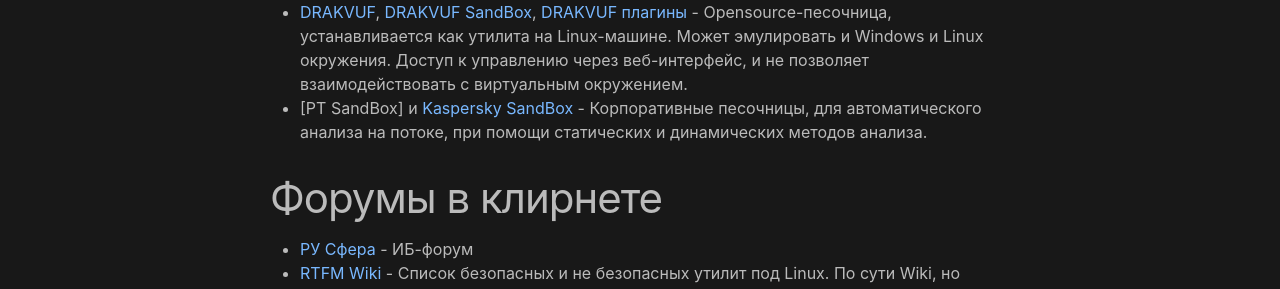
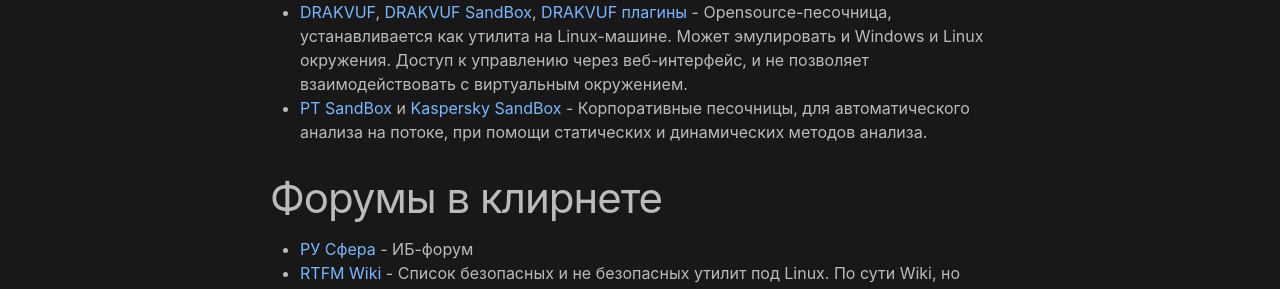
Before and after one commit to NotUSEC/JabasDFIR, a Jekyll site: the page built from _posts/DFIR/2024-07-30-Resources.md, in a window 1280 px wide. Shown: the part 1248-1537 px from the top of the page. Built offline with Jekyll 4.4.1, drawn with Linux system fonts in a browser that asks for light colours; part of the change alters nothing that is shown.

```diff
--- a/_posts/DFIR/2024-07-30-Resources.md
+++ b/_posts/DFIR/2024-07-30-Resources.md
@@ -27,7 +27,7 @@ permalink: _posts/DFIR/resources
 * [tria.ge](https://tria.ge) - Песочница с динамическим и статическим анализом, требуется регистрация для взаимодействия. Сам не пользовался, по отзывам работает так же эффективно как и any.run (местами лучше)
 * [Windows Sandbox](https://learn.microsoft.com/ru-ru/windows/security/application-security/application-isolation/windows-sandbox/windows-sandbox-overview) - встроенный модуль Windows, который необходимо догрузить. Позволяет быстро развернуть пустую ВМ Windows, в которой можно анализировать файлы как угодно. Есть возможность создания шаблона, чтобы сразу было предустановлено необходимое ПО. Из минусов - при выходе ВПО за пределы виртуализации, вред будет нанесён хост-машине.
 * [DRAKVUF](https://github.com/tklengyel/drakvuf), [DRAKVUF SandBox](https://github.com/CERT-Polska/drakvuf-sandbox), [DRAKVUF плагины](https://habr.com/ru/companies/pt/articles/566698/) - Opensource-песочница, устанавливается как утилита на Linux-машине. Может эмулировать и Windows и Linux окружения. Доступ к управлению через веб-интерфейс, и не позволяет взаимодействовать с виртуальным окружением.
-* [PT SandBox] и [Kaspersky SandBox](https://support.kaspersky.com/KSB/2.0/ru-RU/223822.htm) - Корпоративные песочницы, для автоматического анализа на потоке, при помощи статических и динамических методов анализа.
+* [PT SandBox](https://www.ptsecurity.com/ru-ru/products/sandbox/) и [Kaspersky SandBox](https://support.kaspersky.com/KSB/2.0/ru-RU/223822.htm) - Корпоративные песочницы, для автоматического анализа на потоке, при помощи статических и динамических методов анализа.
 
 # Форумы в клирнете
 * [РУ Сфера](ru-sfera.pw/forums) - ИБ-форум
```
